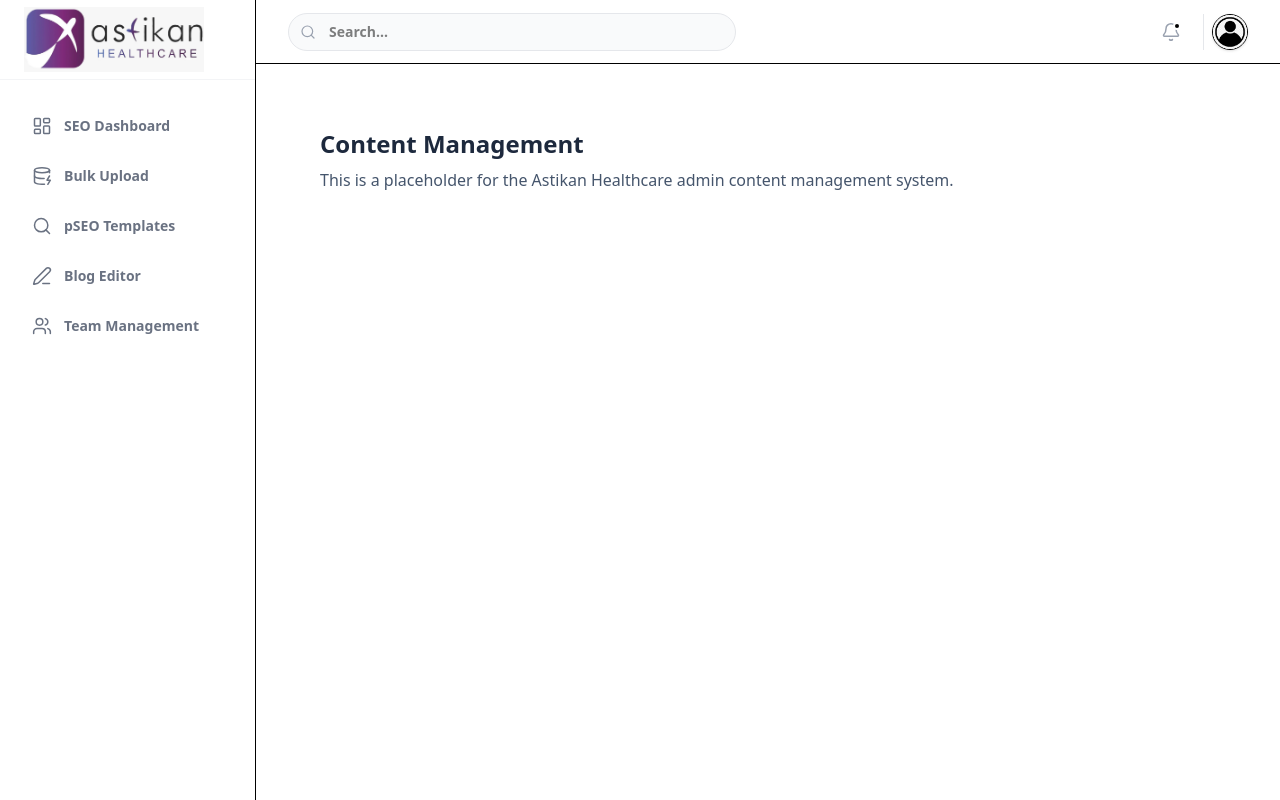
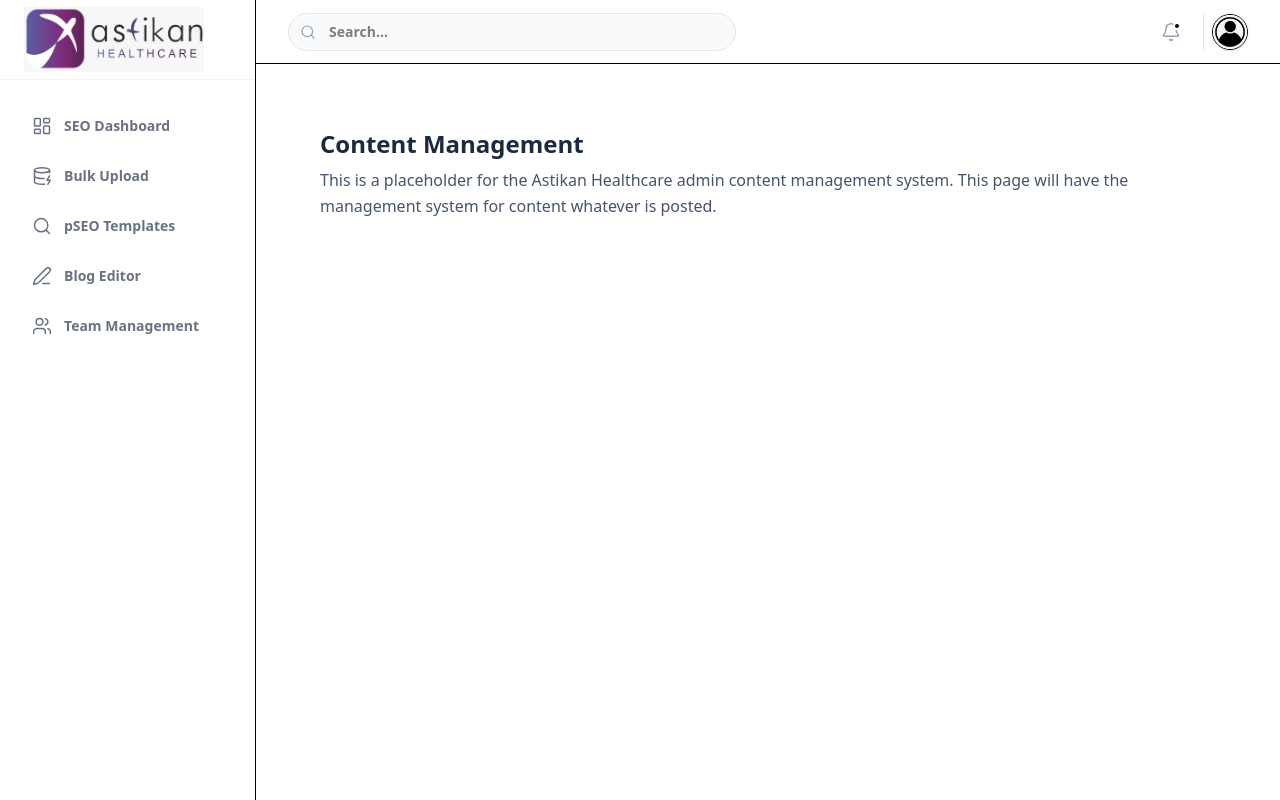
Before and after one commit to meharrykingston/astifront, a Next.js app: page /content in a window 1280 px wide. Built offline with nearby package versions, Linux system fonts and the light colour scheme.

Commit message:
Fix type bug

```diff
--- a/src/app/(admin)/content/page.tsx
+++ b/src/app/(admin)/content/page.tsx
@@ -6,6 +6,7 @@ export default function ContentPage() {
       <h1 className="text-2xl font-bold text-slate-800">Content Management</h1>
       <p className="text-slate-600 mt-2">
         This is a placeholder for the Astikan Healthcare admin content management system.
+        This page will have the management system for content whatever is posted.
       </p>
     </div>
   );
```
